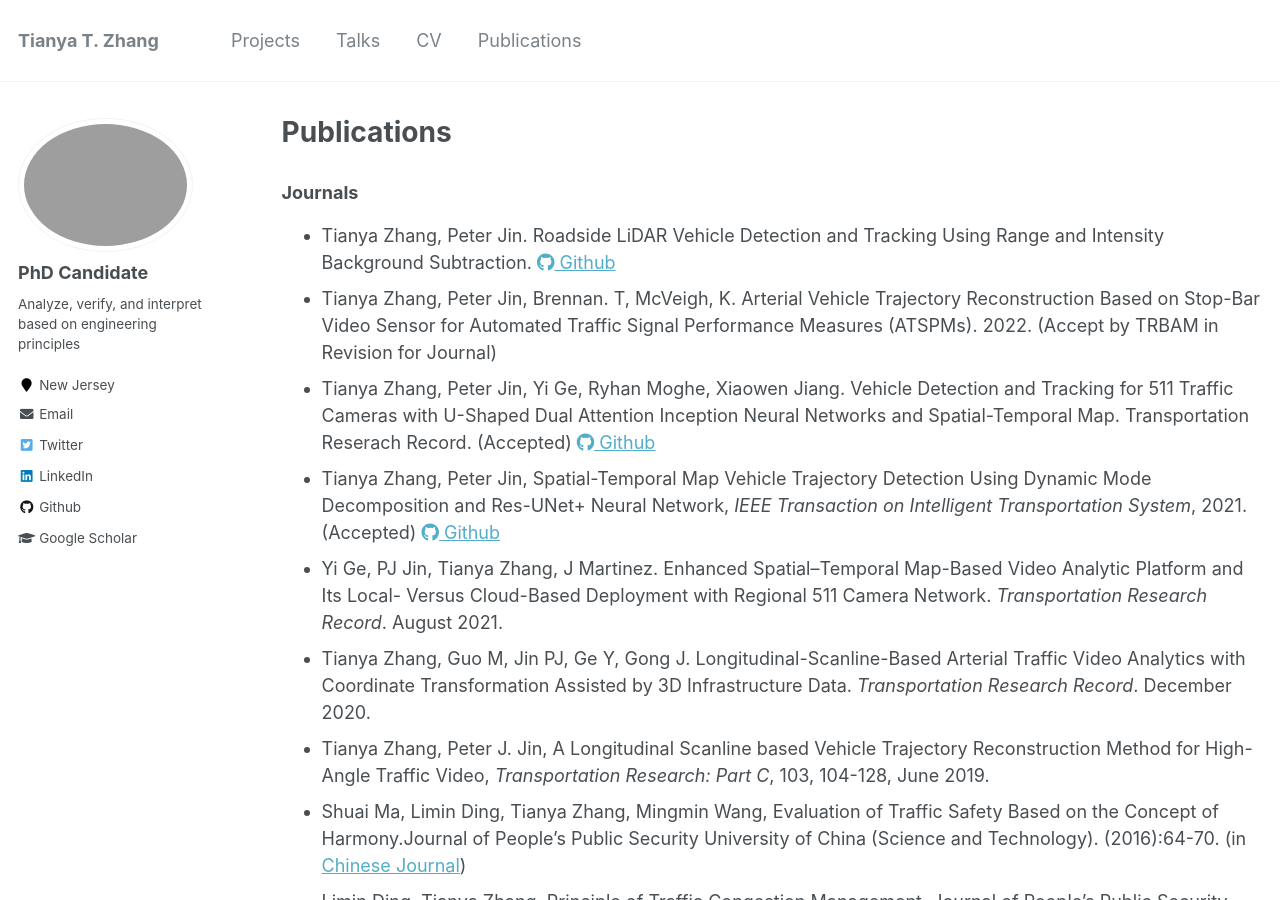
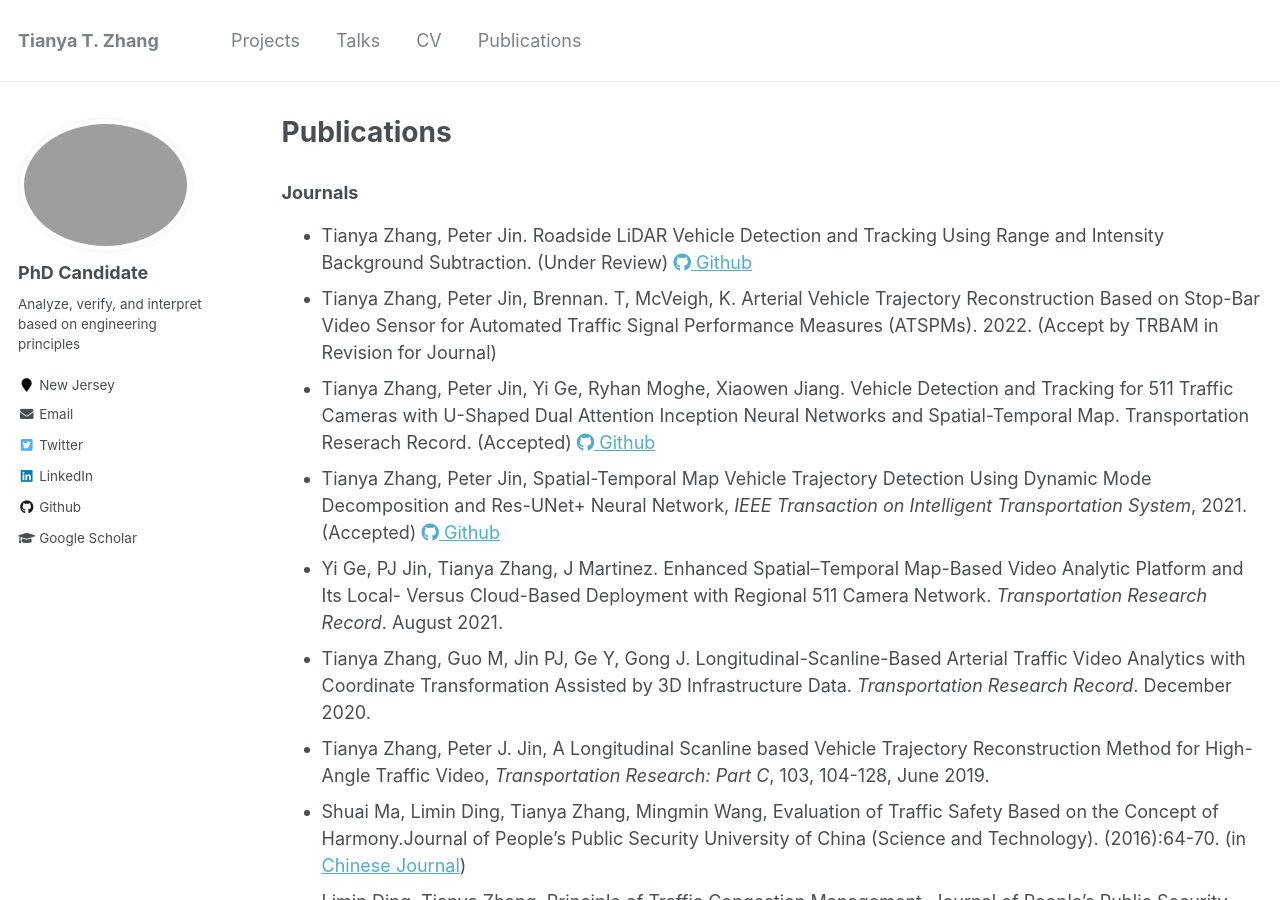
Before and after one commit to TeRyZh/Website, a Jekyll site: the page built from _pages/publications.md, in a window 1280 px wide and 900 px high. Built offline with Jekyll 4.4.1, drawn with Linux system fonts in a browser that asks for light colours.

Commit message:
Update publications.md

```diff
--- a/_pages/publications.md
+++ b/_pages/publications.md
@@ -16,7 +16,7 @@ author_profile: true
 {% endfor %} -->
 
 ### Journals
-* Tianya Zhang, Peter Jin. Roadside LiDAR Vehicle Detection and Tracking Using Range and Intensity Background Subtraction.
+* Tianya Zhang, Peter Jin. Roadside LiDAR Vehicle Detection and Tracking Using Range and Intensity Background Subtraction. (Under Review)
 <a href="https://github.com/TeRyZh/Roadside-LiDAR-Vehicle-Detection-and-Tracking-Background-Subtraction"><i class='fab fa-github'></i> Github </a>
 * Tianya Zhang, Peter Jin, Brennan. T, McVeigh, K. Arterial Vehicle Trajectory Reconstruction Based on Stop-Bar Video Sensor for Automated Traffic Signal Performance Measures (ATSPMs). 2022. (Accept by TRBAM in Revision for Journal)
 * Tianya Zhang, Peter Jin, Yi Ge, Ryhan Moghe, Xiaowen Jiang. Vehicle Detection and Tracking for 511 Traffic Cameras with U-Shaped Dual Attention Inception Neural Networks and Spatial-Temporal Map. Transportation Reserach Record. (Accepted)
```
